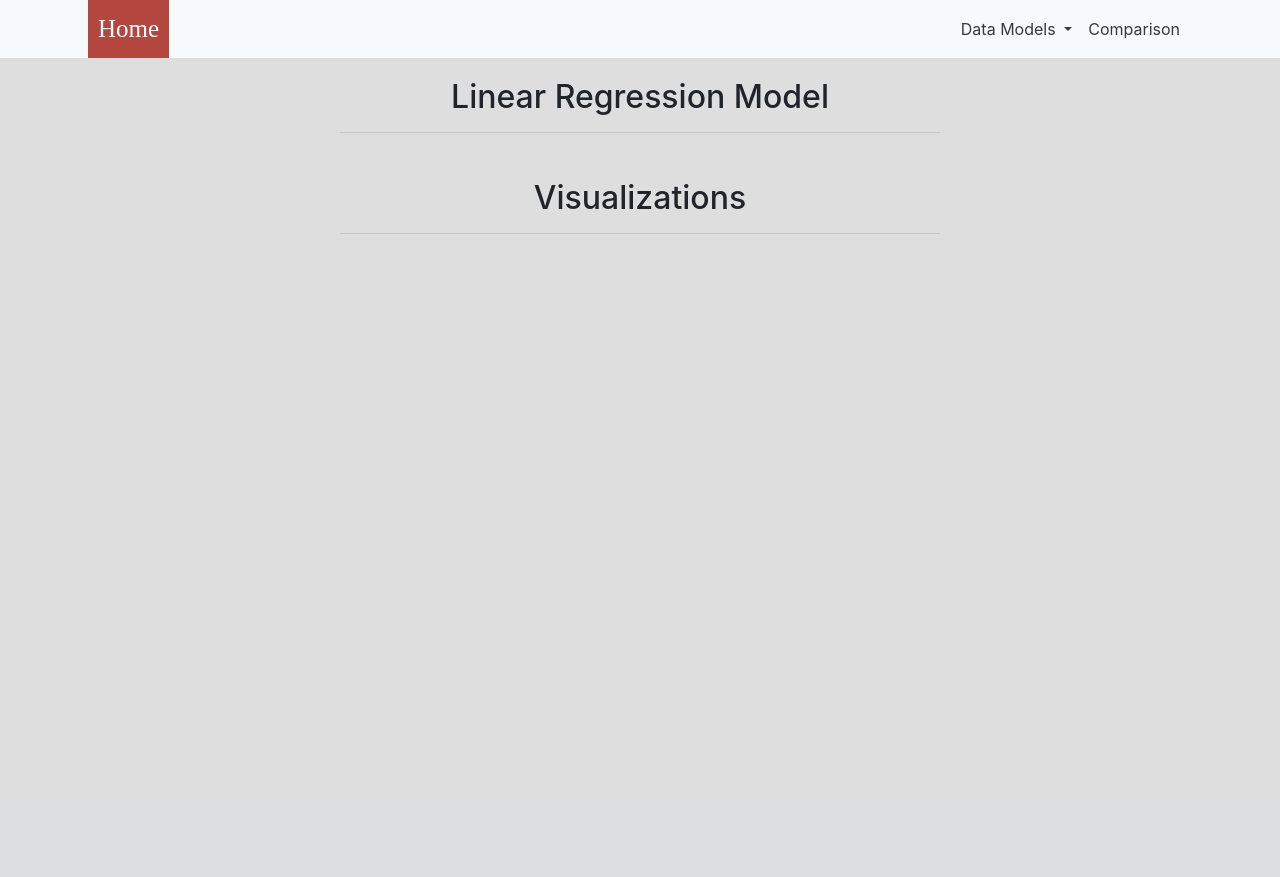
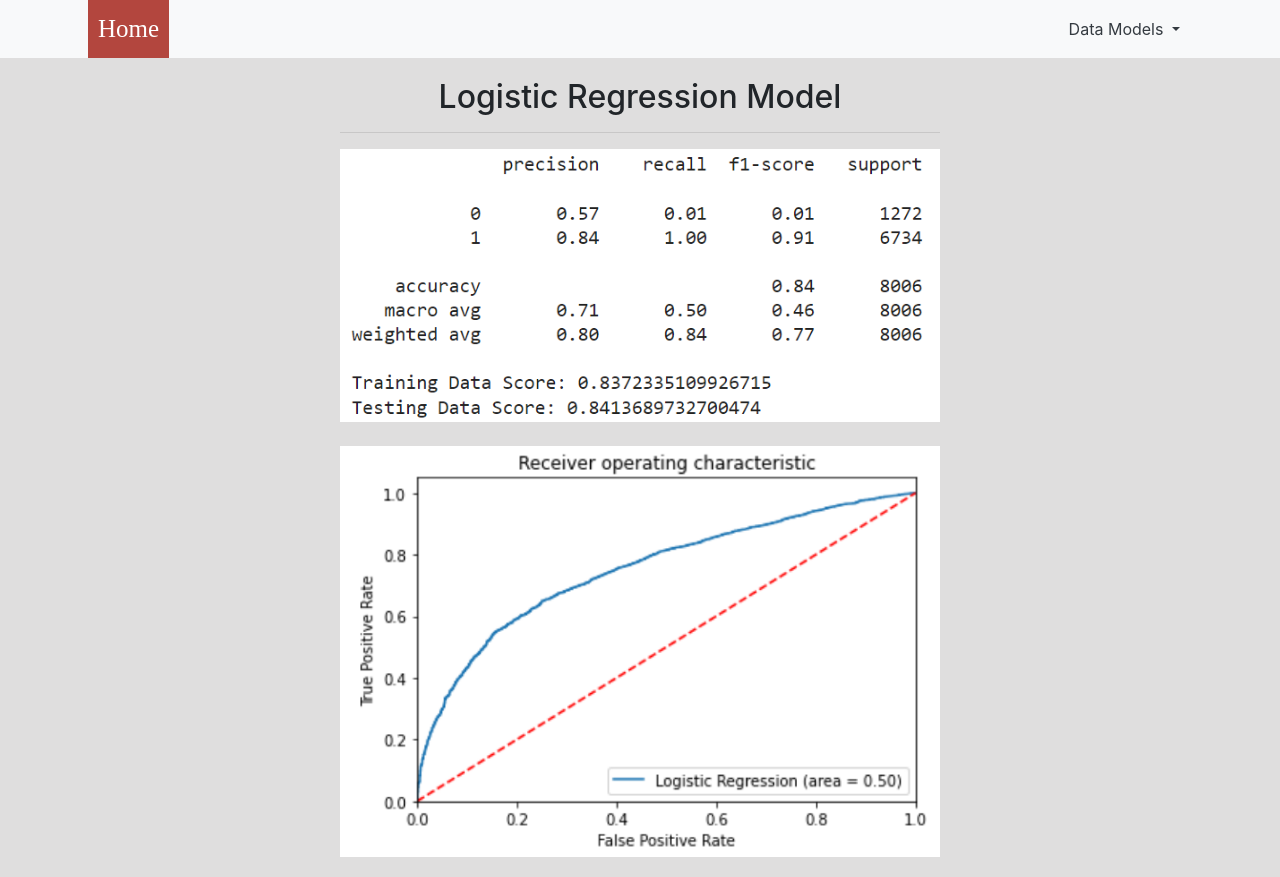
Before and after one commit to stevenhiek/Project4, a Flask app: page /logisticRegression.html in a window 1280 px wide. Before the commit the page ends 234 px from the top, so only its background shows below. Run offline with Flask 2, Linux system fonts and the light colour scheme; some libraries are stand-ins or nearby versions.

Commit message:
Revised website

```diff
--- a/application.py
+++ b/application.py
@@ -1,10 +1,12 @@
-from flask import Flask, render_template, redirect
+from flask import Flask, render_template, redirect, jsonify
 # from flask_sqlalchemy import SQLAlchemy
 from sqlalchemy import create_engine
 from sqlalchemy.ext.declarative import declarative_base
 from sqlalchemy import Column, Integer, String, Float
 import pandas as pd
 from IPython.display import HTML
+import joblib
+import traceback
 
 
 # rds_connection_string = "postgres:postgres@localhost:5432/restaurants_db"
@@ -38,7 +40,6 @@ def returnhome():
 ### Data Model Pages #
 @application.route("/logisticRegression.html")
 def datamodel_linearRegression():
-
     return render_template("/logisticRegression.html")
 
 @application.route("/randomForest.html")
@@ -49,9 +50,9 @@ def datamodel_randomForest():
 def datamodel_neuralNetworks():
     return render_template("/neuralNetworks.html")
 
-@application.route("/comparison.html")
-def comparison():
-    return render_template("/comparison.html")
+# @application.route("/comparison.html")
+# def comparison():
+#     return render_template("/comparison.html")
 
 # @application.route("/data.html")
 # def data():
--- a/templates/comparison.html
+++ b/templates/comparison.html
@@ -39,9 +39,9 @@
               <li><a class="dropdown-item text-dark" href="neuralNetworks.html"> Neural Networks </a></li>
             </ul>
           </li>
-          <li class="nav-item">
+          <!-- <li class="nav-item">
             <a class="nav-link text-dark" href="comparison.html"> Comparison </a>
-          </li>
+          </li> -->
           <!-- <li class="nav-item">
             <a class="nav-link text-dark" href="data.html"> Data </a>
           </li> -->
--- a/templates/data.html
+++ b/templates/data.html
@@ -39,9 +39,9 @@
               <li><a class="dropdown-item text-dark" href="neuralNetworks.html"> Neural Networks </a></li>
             </ul>
           </li>
-          <li class="nav-item">
+          <!-- <li class="nav-item">
             <a class="nav-link text-dark" href="comparison.html">Comparison</a>
-          </li>
+          </li> -->
           <!-- <li class="nav-item">
             <a class="nav-link text-dark" href="data.html">Data</a>
           </li> -->
--- a/templates/index.html
+++ b/templates/index.html
@@ -44,9 +44,9 @@
               <li><a class="dropdown-item text-dark" href="neuralNetworks.html"> Neural Networks </a></li>
             </ul>
           </li>
-          <li class="nav-item">
+          <!-- <li class="nav-item">
             <a class="nav-link text-dark" href="comparison.html">Comparison</a>
-          </li>
+          </li> -->
           <!-- <li class="nav-item">
             <a class="nav-link text-dark" href="data.html">Data</a>
           </li> -->
--- a/templates/logisticRegression.html
+++ b/templates/logisticRegression.html
@@ -39,9 +39,9 @@
               <li><a class="dropdown-item text-dark" href="neuralNetworks.html"> Neural Networks </a></li>
             </ul>
           </li>
-          <li class="nav-item">
+          <!-- <li class="nav-item">
             <a class="nav-link text-dark" href="comparison.html">Comparison</a>
-          </li>
+          </li> -->
           <!-- <li class="nav-item">
             <a class="nav-link text-dark" href="data.html">Data</a>
           </li> -->
@@ -54,13 +54,17 @@
  <!-- Data Model -->
     <div class="dataModel-parent-container" align="center">
       <div class="dataModel-container col-sm-12 col-lg-6">
-        <h2> Linear Regression Model </h2>
+        <h2> Logistic Regression Model </h2>
         <hr>
+        <img src="static/uploads/logisticregressionRun1.PNG" class="img-fluid" alt="log reg results run 1">
+          <br>
+          <img src="static/uploads/ROC.PNG" class="img-fluid" alt="roc curve results run 1">
       </div>
-      <div class="dataModel-container col-sm-12 col-lg-6">
-        <h2> Visualizations </h2>
+
+      <!-- <div class="dataModel-container col-sm-12 col-lg-6">
+        <h2> Results </h2>
         <hr>
-      </div>
+      </div> -->
     </div>
 
 
--- a/templates/neuralNetworks.html
+++ b/templates/neuralNetworks.html
@@ -39,9 +39,9 @@
               <li><a class="dropdown-item text-dark" href="neuralNetworks.html"> Neural Networks </a></li>
             </ul>
           </li>
-          <li class="nav-item">
+          <!-- <li class="nav-item">
             <a class="nav-link text-dark" href="comparison.html">Comparison</a>
-          </li>
+          </li> -->
           <!-- <li class="nav-item">
             <a class="nav-link text-dark" href="data.html">Data</a>
           </li> -->
```
Also changed, not shown: templates/randomForest.html (+7 -5 lines), static/uploads/ROC.PNG (added), static/uploads/logisticregressionRun1.PNG (added), static/uploads/randomforestRun1.PNG (added), static/uploads/restaurantstatus.PNG (added).
